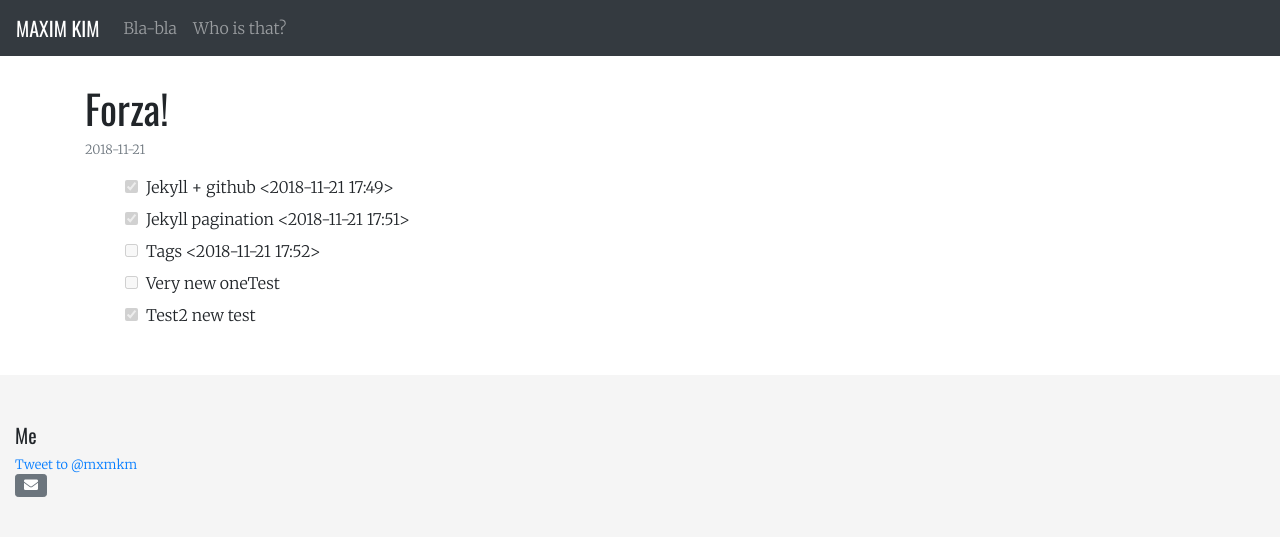
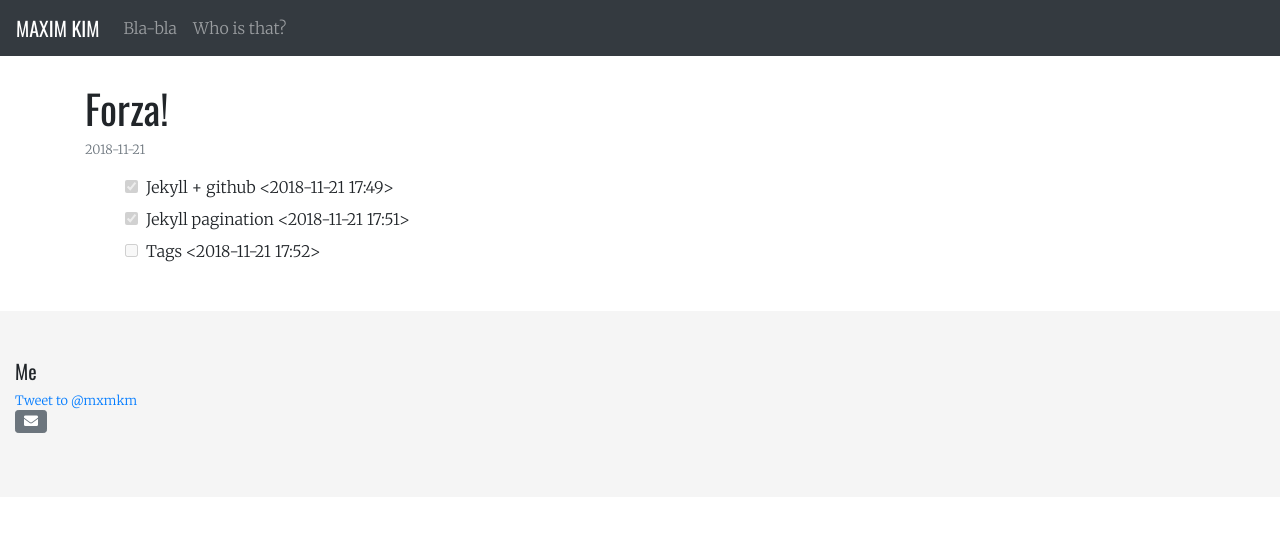
Before and after one commit to habamax/habamax.github.io, a Jekyll site: the page built from _posts/2018-11-21-placeholder.md, in a window 1280 px wide. Shown: the top 537 px of the page. Built offline with Jekyll 4.4.1, drawn with Linux system fonts in a browser that asks for light colours; nearby versions of some CDN libraries; comment, search, counter and statistics services are not loaded.

Commit message:
tasklist works

```diff
--- a/_posts/2018-11-21-placeholder.md
+++ b/_posts/2018-11-21-placeholder.md
@@ -3,8 +3,6 @@ title: Forza!
 layout: post
 ---
 
-- [x] Jekyll + github <2018-11-21 17:49>
-- [x] Jekyll pagination <2018-11-21 17:51>
-- [ ] Tags <2018-11-21 17:52>
-- [ ] Very new oneTest
-- [x] Test2 new test
+* [x] Jekyll + github <2018-11-21 17:49>
+* [x] Jekyll pagination <2018-11-21 17:51>
+* [ ] Tags <2018-11-21 17:52>
```
